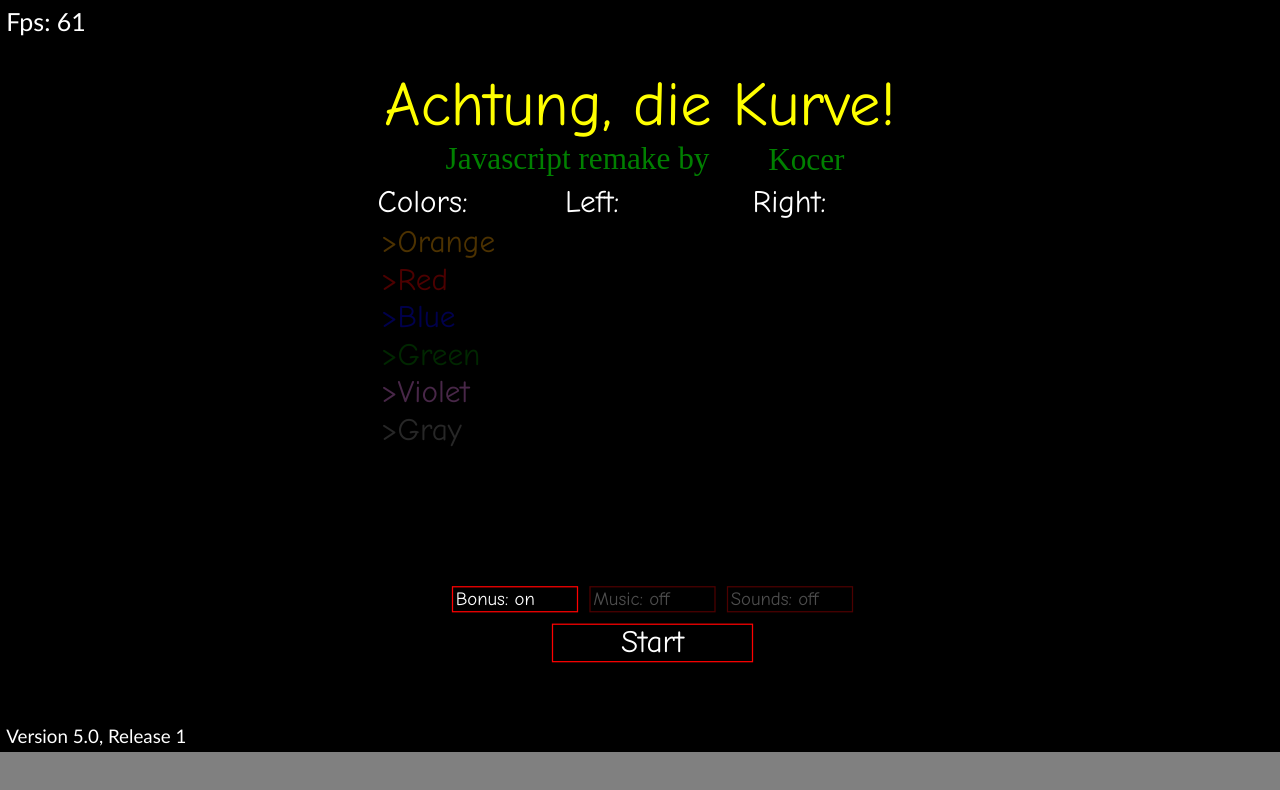
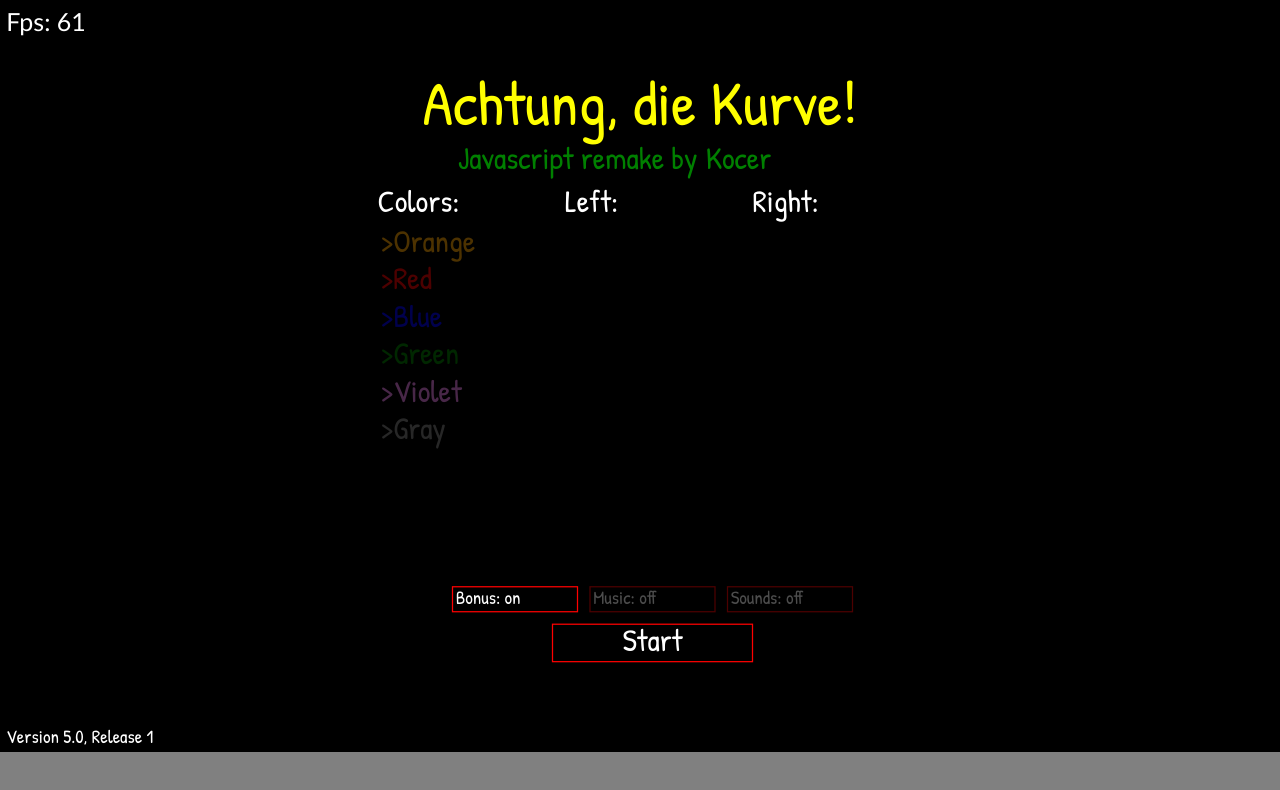
Before and after one commit to KocerPL/Achtung-die-kurve-js, a plain HTML site: page index.html in a window 1280 px wide. Drawn offline with Linux system fonts and the light colour scheme.

Commit message:
Optimized tail collisions, renamed index file, Replaced microsoft font with Patrickhand font available on google fonts

```diff
--- a/JS/Components/GuiComponents/ButtonComponent.js
+++ b/JS/Components/GuiComponents/ButtonComponent.js
@@ -15,7 +15,7 @@ export class ButtonComponent extends Component
         this.style.textcolor ??= "white";
         this._hover=false;
         this.hidden=false;
-        this.textComponent = this.addComponent(new TextComponent(this,new Vector(this.position.x+this.margin,this.position.y+this.size.y-this.margin),this.style.text,textStyle??={color:this.style.textcolor,textBaseLine:"bottom",font:this.style.font??="Comic sans MS",fontSize:this.size.y-(2*this.margin)}) )
+        this.textComponent = this.addComponent(new TextComponent(this,new Vector(this.position.x+this.margin,this.position.y+this.size.y-this.margin),this.style.text,textStyle??={color:this.style.textcolor,textBaseLine:"bottom",font:this.style.font??="PatrickHand",fontSize:this.size.y-(2*this.margin)}) )
        // console.log(this.textComponent);
         this.color = "black";
         this._click=false;
--- a/JS/Components/GuiComponents/TextComponent.js
+++ b/JS/Components/GuiComponents/TextComponent.js
@@ -12,7 +12,7 @@ constructor(parent,pos,text,conf)
     this.color =conf.color ??= "black";
     this.stroke =conf.stroke ??=false;
     this.fontSize =conf.fontSize ??= 20;
-    this.font=conf.font ??="Calibri";
+    this.font=conf.font ??="PatrickHand";
     this.textBaseLine =conf.textBaseLine ??= "alphabetic";
     this.direction=conf.direction ??="inherit";
     this.alpha =conf.alpha;
--- a/JS/Main.js
+++ b/JS/Main.js
@@ -16,6 +16,11 @@ export class Main
     // object array
    // static objectArray = new Array();
     //loop variables
+    static mainFont = new FontFace(
+        "PatrickHand",
+        "url(PatrickHand-Regular.ttf)"
+      );
+
     static cursorhov= false;
     static lastTime=0;
     static maxFps=61;
@@ -53,6 +58,9 @@ export class Main
     static min = window.innerWidth/this.ratio<window.innerHeight;
     static start()
     {
+        this.mainFont.load().then((font) => {
+            document.fonts.add(font);
+        });
         this.resize();
       Bonus.initGraphics();
         window.addEventListener('resize',this.resize.bind(this),false);
--- a/JS/Menu.js
+++ b/JS/Menu.js
@@ -13,16 +13,16 @@ export class Menu
   static mouseListener = new ListenerComponent(this);
   static enabledPlayers=0;
   //head
-  static Title = this.addComponent(new TextComponent(this,new Vector(1024/2,100),"Achtung, die Kurve!",{color:"Yellow",textAlign:"center",font:"Comic Sans MS",fontSize:50}));
-  static Author = this.addComponent(new TextComponent(this,new Vector((1024/2)-50,135),"Javascript remake by",{color:"green",textAlign:"center",font:"Segoe Script",fontSize:25}));
-  static Version = this.addComponent(new TextComponent(this,new Vector(5,595),"Version 5.0, Release 1",{color:"White",textAlign:"left",font:"Calibri",fontSize:15}));
-  static Kocer = this.addComponent(new ButtonComponent(this,new Vector(612,115),new Vector(80,30),{text:"Kocer",color:"Yellow",textcolor:"Green", frame:false,font:"Segoe Script"}));
+  static Title = this.addComponent(new TextComponent(this,new Vector(1024/2,100),"Achtung, die Kurve!",{color:"Yellow",textAlign:"center",font:"PatrickHand",fontSize:50}));
+  static Author = this.addComponent(new TextComponent(this,new Vector((1024/2)-50,135),"Javascript remake by",{color:"green",textAlign:"center",font:"PatrickHand",fontSize:25}));
+  static Version = this.addComponent(new TextComponent(this,new Vector(5,595),"Version 5.0, Release 1",{color:"White",textAlign:"left",font:"PatrickHand",fontSize:15}));
+  static Kocer = this.addComponent(new ButtonComponent(this,new Vector(562,114),new Vector(80,30),{text:"Kocer",color:"Yellow",textcolor:"Green", frame:false,font:"PatrickHand"}));
 
   static buttonsAlign = 302;
   static desc ={
-    colors:this.addComponent(new TextComponent(Menu,new Vector(this.buttonsAlign,170),"Colors: ",{color:"White",textAlign:"left",font:"Comic Sans MS",fontSize:25})),
-    left:this.addComponent(new TextComponent(Menu,new Vector(this.buttonsAlign+150,170),"Left: ",{color:"White",textAlign:"left",font:"Comic Sans MS",fontSize:25})),
-    right:this.addComponent(new TextComponent(Menu,new Vector(this.buttonsAlign+300,170),"Right: ",{color:"White",textAlign:"left",font:"Comic Sans MS",fontSize:25}))
+    colors:this.addComponent(new TextComponent(Menu,new Vector(this.buttonsAlign,170),"Colors: ",{color:"White",textAlign:"left",font:"PatrickHand",fontSize:25})),
+    left:this.addComponent(new TextComponent(Menu,new Vector(this.buttonsAlign+150,170),"Left: ",{color:"White",textAlign:"left",font:"PatrickHand",fontSize:25})),
+    right:this.addComponent(new TextComponent(Menu,new Vector(this.buttonsAlign+300,170),"Right: ",{color:"White",textAlign:"left",font:"PatrickHand",fontSize:25}))
   };
 
 static GreenGroup = this.addComponent(new ControlsGroup(this,new Vector(this.buttonsAlign,270),",",".",">Green","green"))
--- a/JS/Physics.js
+++ b/JS/Physics.js
@@ -108,6 +108,14 @@ export class Physics
   let r = circle.radius;
   let cx = circle.pos.x;
   let cy = circle.pos.y;
+    // get length of the line
+  var distX = x1 - x2;
+  var distY = y1 - y2;
+  var len = Math.sqrt( (distX*distX) + (distY*distY) );
+  if(!this.CCcoll2(circle.pos,point,len,r)|| !this.CCcoll2(circle.pos,point2,len,r))
+  {
+    return false;
+  }
     let inside1 = this.CCcoll2(point, circle.pos,point.width/2,r);
   let inside2 =this.CCcoll2(point2, circle.pos,point2.width/2,r);
 
@@ -117,10 +125,7 @@ export class Physics
      return true;
   }
 
-  // get length of the line
-  var distX = x1 - x2;
-  var distY = y1 - y2;
-  var len = Math.sqrt( (distX*distX) + (distY*distY) );
+
 
   // get dot product of the line and circle
   var dot = ( ((cx-x1)*(x2-x1)) + ((cy-y1)*(y2-y1)) ) / Math.pow(len,2);
--- a/JS/Tail.js
+++ b/JS/Tail.js
@@ -40,10 +40,10 @@ for(var i=0;i<this.positions.length;i++)
         }
    ctx.lineTo(this.positions[i][j].x,this.positions[i][j].y)
    // Arc filling
- //   ctx.fillStyle=this.parent.color;
- //  ctx.beginPath()
+   //ctx.fillStyle=this.parent.color;
+ // ctx.beginPath()
  //ctx.arc(this.positions[i][j].x,this.positions[i][j].y,this.positions[i][j].width/2,0,Math.PI*2,false);
- //  ctx.fill()
+ ///ctx.fill()
 
  ctx.stroke();
 
--- a/Index.html
+++ b/index.html
@@ -1,6 +1,7 @@
 <!DOCTYPE html>
 <html>
     <head>
+        <meta charset="utf-8">
         <link rel="Stylesheet" href="Style.css"/>
         <title>Uwaga zakręt!</title>
         <script src="JS/Main.js"type="module" defer></script>
```
Also changed, not shown: PatrickHand-Regular.ttf (added).
